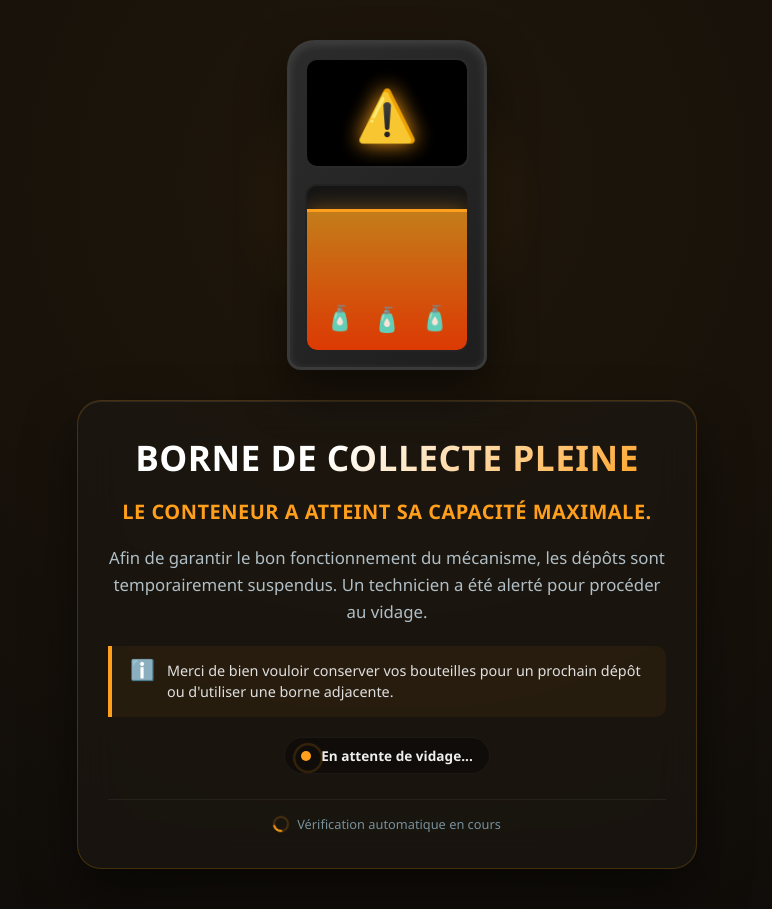
After one commit to alexuss59/projet-borne-PET, a CodeIgniter 4 app: the page made by app/Views/borne_pleine.php in a window 1280 px wide. The commit adds this page. Shown: the whole page, without its empty margins (253-1025 px from the left). Run offline with PHP 8.4 and a stand-in for CodeIgniter, Linux system fonts and the light colour scheme; the template is opened without the code that fills it, so the values that code supplies are empty; some libraries are stand-ins or nearby versions.

Commit message:
Intégration de la page Borne Pleine et gestion du statut

```diff
--- a/app/Config/Routes.php
+++ b/app/Config/Routes.php
@@ -22,4 +22,5 @@ $routes->get('home/cumuler', 'Home::cumuler');
 $routes->get('home/imprimer_bon', 'Home::finalisation'); // Redirige vers ta fonction qui marche déjà
 $routes->get('deconnexion', 'Home::deconnexion'); // Au cas où tu l'utilises
 $routes->get('hs', 'Home::hors_service');
+$routes->get('pleine', 'Home::borne_pleine');
 $routes->get('check_status', 'Home::check_status');
--- /dev/null
+++ b/app/Views/borne_pleine.php
@@ -0,0 +1,77 @@
+<!DOCTYPE html>
+<html lang="fr">
+<head>
+    <meta charset="UTF-8">
+    <meta name="viewport" content="width=device-width, initial-scale=1.0">
+    <title>Borne Pleine – Ecobox</title>
+    <!-- Chargement de polices Google Fonts premium -->
+    <link href="https://fonts.googleapis.com/css2?family=Inter:wght@300;400;500;600;700&family=Outfit:wght@400;500;600;700;800&display=swap" rel="stylesheet">
+    <link rel="stylesheet" href="<?= base_url('assets/css/pleine.css') ?>">
+</head>
+<body>
+
+    <div class="full-container">
+        <!-- Visualisation animée d'une borne pleine -->
+        <div class="visual-wrapper">
+            <div class="kiosk-frame">
+                <div class="kiosk-screen">
+                    <span class="warning-icon">⚠️</span>
+                </div>
+                <div class="kiosk-body">
+                    <!-- Niveau de remplissage animé -->
+                    <div class="fill-level"></div>
+                    <div class="bottle-grid">
+                        <span>🧴</span>
+                        <span>🧴</span>
+                        <span>🧴</span>
+                    </div>
+                </div>
+            </div>
+            <div class="radial-glow"></div>
+        </div>
+
+        <!-- Contenu explicatif vitreux (glassmorphism) -->
+        <div class="content-card">
+            <h1>Borne de collecte pleine</h1>
+            <p class="instruction-main">Le conteneur a atteint sa capacité maximale.</p>
+            <p class="instruction-sub">
+                Afin de garantir le bon fonctionnement du mécanisme, les dépôts sont temporairement suspendus. Un technicien a été alerté pour procéder au vidage.
+            </p>
+
+            <div class="info-action">
+                <div class="action-icon">ℹ️</div>
+                <div class="action-text">Merci de bien vouloir conserver vos bouteilles pour un prochain dépôt ou d'utiliser une borne adjacente.</div>
+            </div>
+
+            <div class="status-indicator">
+                <div class="pulse-ring"></div>
+                <span class="status-label">En attente de vidage...</span>
+            </div>
+
+            <div class="connexion-check">
+                <div class="spinner-mini"></div>
+                <span class="check-text">Vérification automatique en cours</span>
+            </div>
+        </div>
+    </div>
+
+    <script>
+        // Interrogation automatique de l'état de la borne
+        function verifierStatut() {
+            fetch('<?= site_url("check_status") ?>')
+                .then(res => res.json())
+                .then(data => {
+                    // Si l'état repasse à OK, on redirige vers l'accueil
+                    if (data.etat === 'OK') {
+                        window.location.href = '<?= site_url("/") ?>';
+                    }
+                })
+                .catch(err => console.warn("L'IHM n'arrive pas à joindre le serveur."));
+        }
+
+        // Scrutation toutes les 3 secondes
+        setInterval(verifierStatut, 3000);
+    </script>
+
+</body>
+</html>
--- a/app/Views/depot.php
+++ b/app/Views/depot.php
@@ -101,9 +101,13 @@
             fetch('<?= site_url("get_total") ?>')
                 .then(res => res.json())
                 .then(data => {
-                    // NOUVEAU : Sécurité critique, si la borne plante, on coupe tout !
+                    // NOUVEAU : Sécurité critique, si la borne plante ou est pleine, on coupe tout !
                     if (data.etat === 'HS') {
                         window.location.href = '<?= site_url("hs") ?>';
+                        return;
+                    }
+                    if (data.etat === 'PLEIN' || data.etat === 'PLEINE') {
+                        window.location.href = '<?= site_url("pleine") ?>';
                         return;
                     }
                     if (dernierTotal === -1) { dernierTotal = data.total; }
```
Also changed, not shown: app/Controllers/Home.php (+21 -2 lines), public/assets/css/pleine.css (added).
